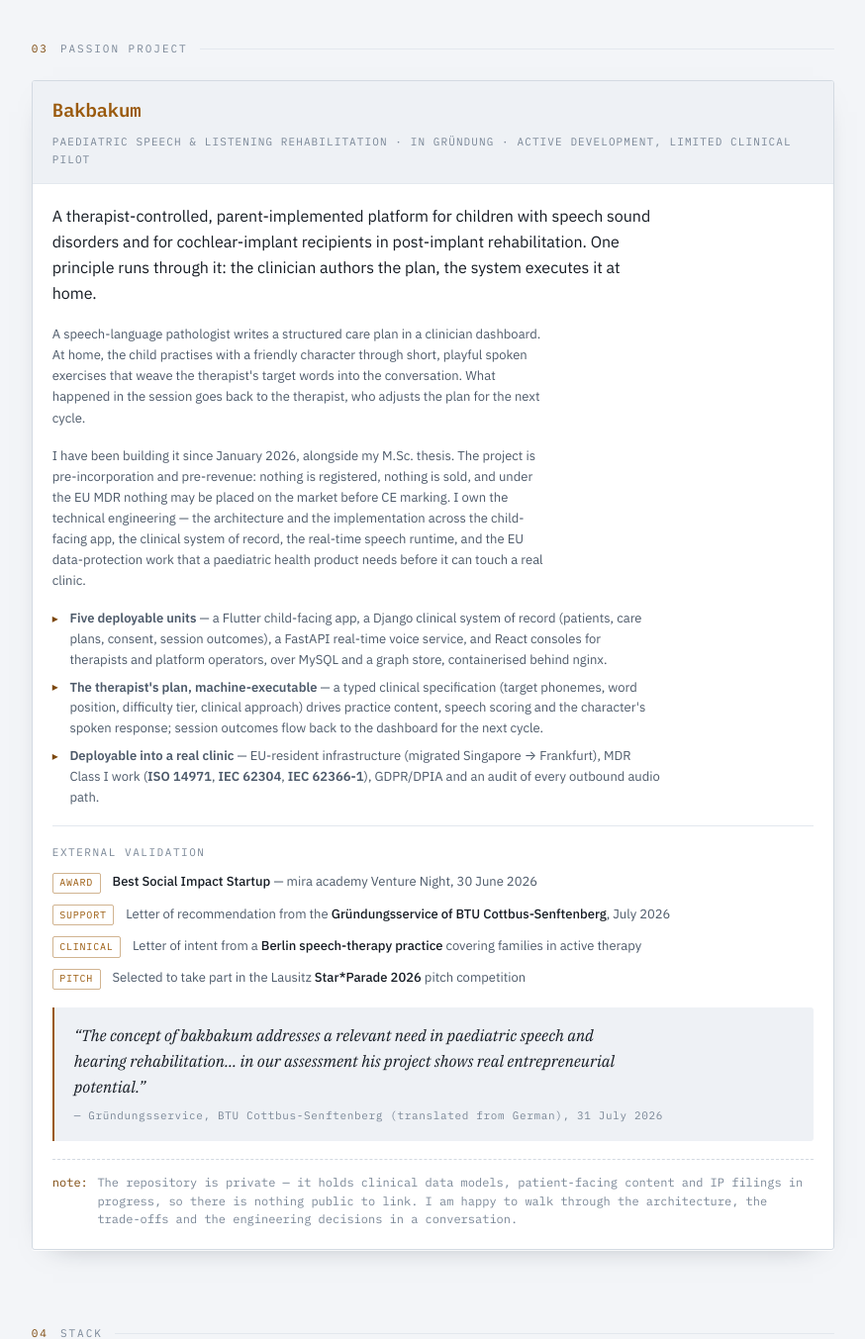
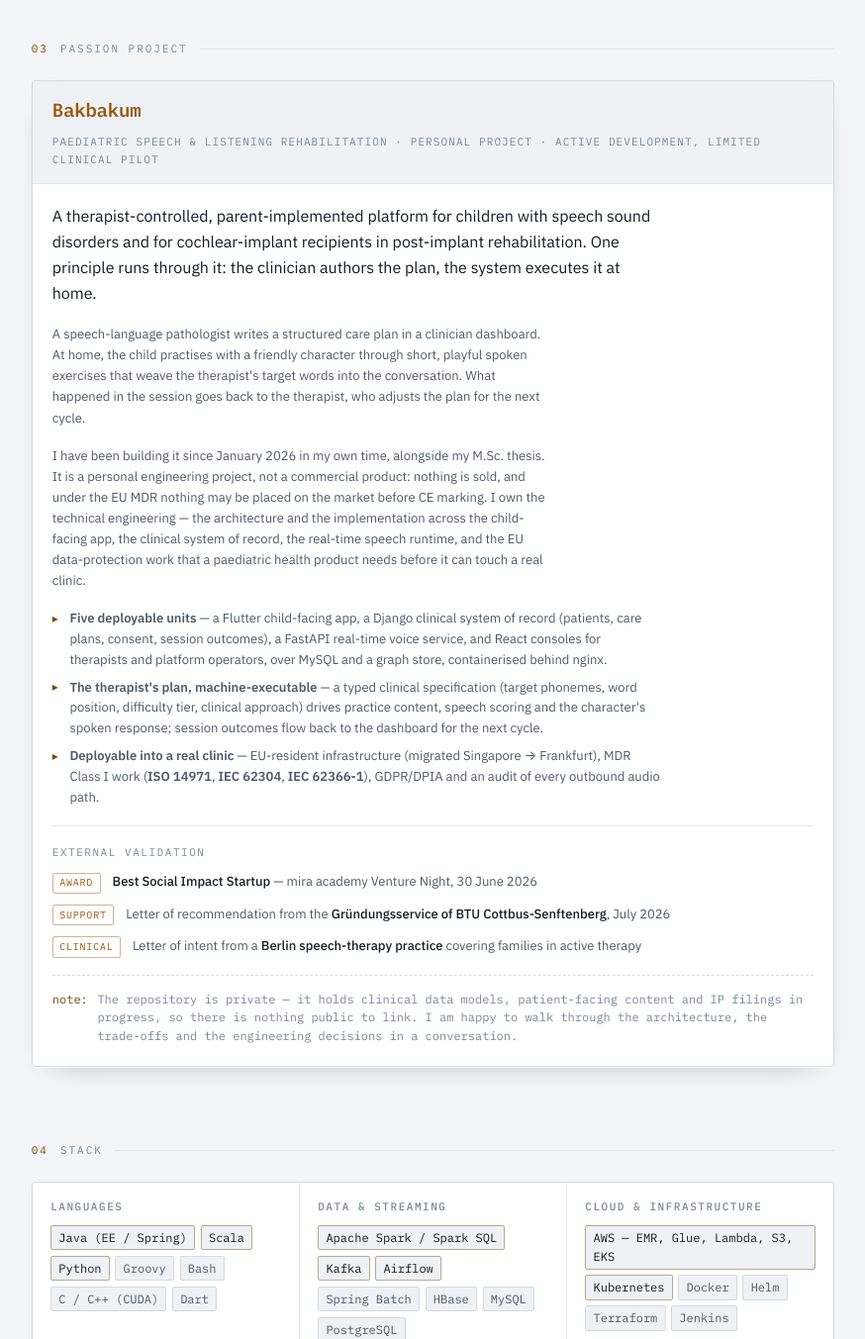
Before and after one commit to jahid230/jahid230.github.io, a plain HTML site: page index.html in a window 1280 px wide. Shown: the part 2180-3533 px from the top of the page at 99% size, without its empty margins (369-1243 px from the left). Drawn offline with Linux system fonts and the light colour scheme.

Commit message:
Frame Bakbakum as personal project

```diff
--- a/index.html
+++ b/index.html
@@ -451,12 +451,12 @@ footer.page{
       <div class="feature">
         <div class="head">
           <span class="title">Bakbakum</span>
-          <span class="sub">Paediatric speech &amp; listening rehabilitation · in Gründung · active development, limited clinical pilot</span>
+          <span class="sub">Paediatric speech &amp; listening rehabilitation · personal project · active development, limited clinical pilot</span>
         </div>
         <div class="inner">
           <p class="first">A therapist-controlled, parent-implemented platform for children with speech sound disorders and for cochlear-implant recipients in post-implant rehabilitation. One principle runs through it: the clinician authors the plan, the system executes it at home.</p>
           <p>A speech-language pathologist writes a structured care plan in a clinician dashboard. At home, the child practises with a friendly character through short, playful spoken exercises that weave the therapist's target words into the conversation. What happened in the session goes back to the therapist, who adjusts the plan for the next cycle.</p>
-          <p>I have been building it since January 2026, alongside my M.Sc. thesis. The project is pre-incorporation and pre-revenue: nothing is registered, nothing is sold, and under the EU MDR nothing may be placed on the market before CE marking. I own the technical engineering — the architecture and the implementation across the child-facing app, the clinical system of record, the real-time speech runtime, and the EU data-protection work that a paediatric health product needs before it can touch a real clinic.</p>
+          <p>I have been building it since January 2026 in my own time, alongside my M.Sc. thesis. It is a personal engineering project, not a commercial product: nothing is sold, and under the EU MDR nothing may be placed on the market before CE marking. I own the technical engineering — the architecture and the implementation across the child-facing app, the clinical system of record, the real-time speech runtime, and the EU data-protection work that a paediatric health product needs before it can touch a real clinic.</p>
           <ul class="bullets">
             <li><b>Five deployable units</b> — a Flutter child-facing app, a Django clinical system of record (patients, care plans, consent, session outcomes), a FastAPI real-time voice service, and React consoles for therapists and platform operators, over MySQL and a graph store, containerised behind nginx.</li>
             <li><b>The therapist's plan, machine-executable</b> — a typed clinical specification (target phonemes, word position, difficulty tier, clinical approach) drives practice content, speech scoring and the character's spoken response; session outcomes flow back to the dashboard for the next cycle.</li>
@@ -477,16 +477,7 @@ footer.page{
               <span class="tag">Clinical</span>
               <span class="txt">Letter of intent from a <b>Berlin speech-therapy practice</b> covering families in active therapy</span>
             </div>
-            <div class="mark">
-              <span class="tag">Pitch</span>
-              <span class="txt">Selected to take part in the Lausitz <b>Star*Parade 2026</b> pitch competition</span>
-            </div>
           </div>
-
-          <blockquote class="quote">
-            <p>“The concept of bakbakum addresses a relevant need in paediatric speech and hearing rehabilitation… in our assessment his project shows real entrepreneurial potential.”</p>
-            <footer>— Gründungsservice, BTU Cottbus-Senftenberg (translated from German), 31 July 2026</footer>
-          </blockquote>
 
           <div class="note">
             <span class="k">note:</span>
```
